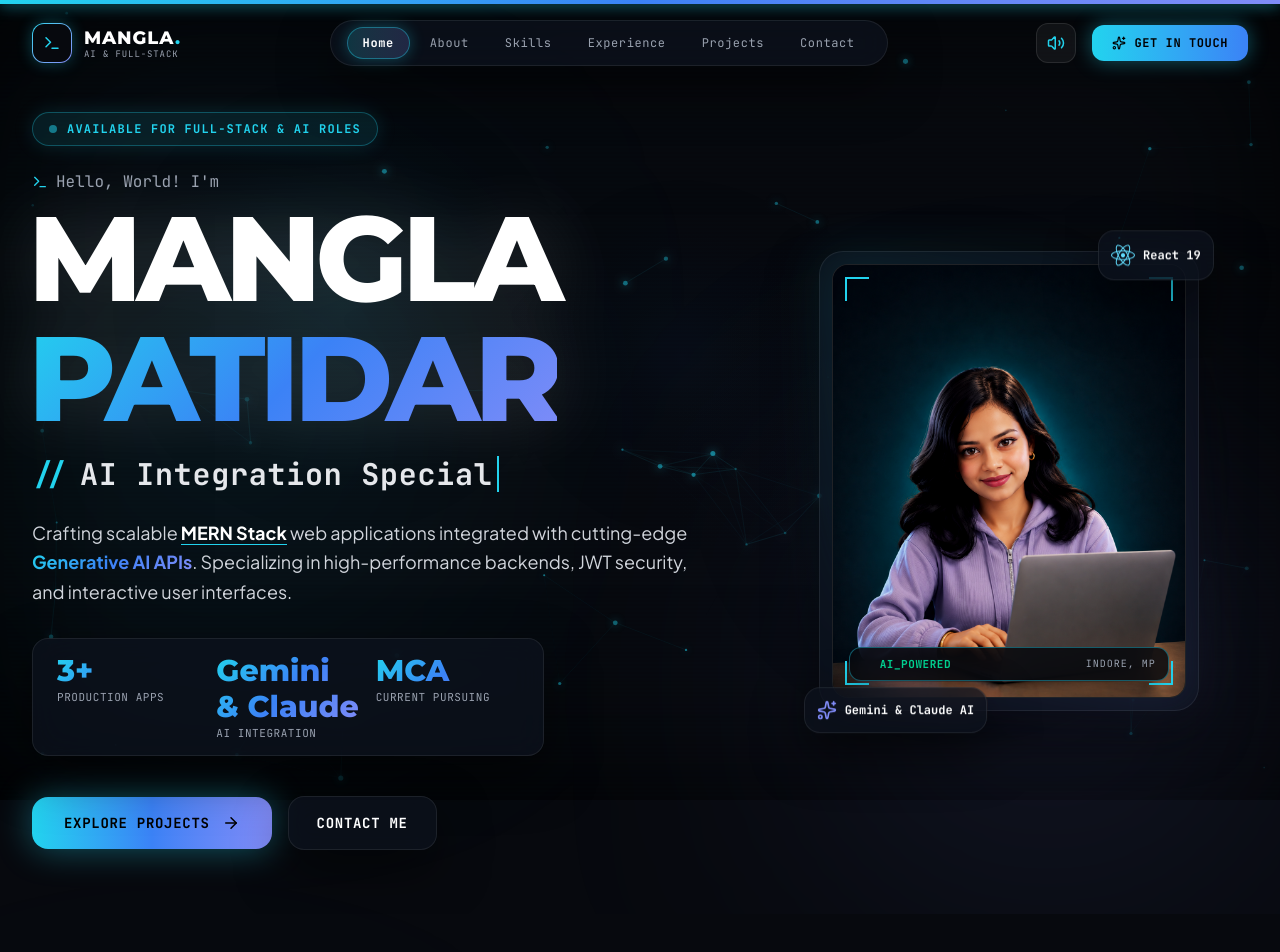
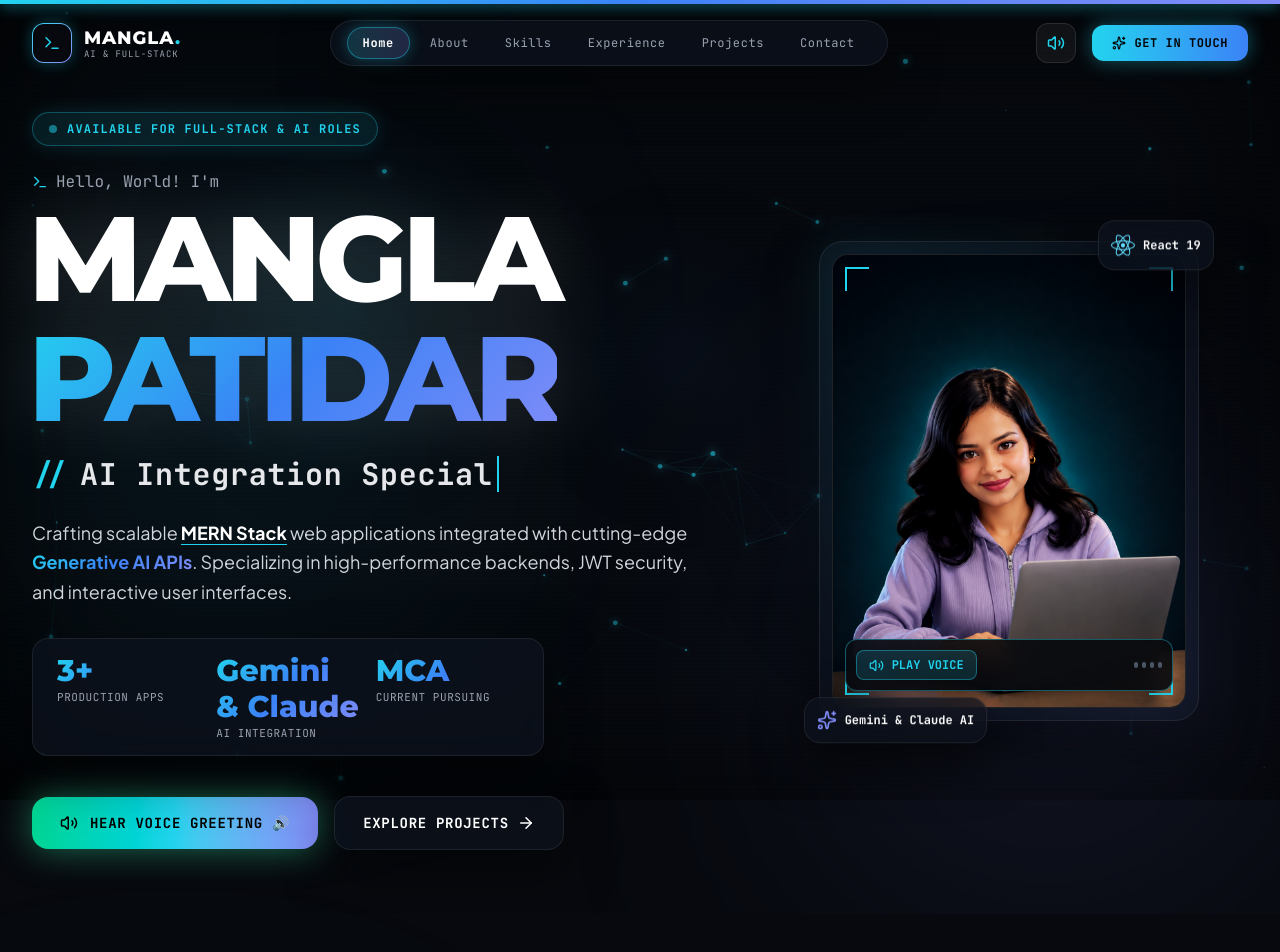
Before and after one commit to manglapatidar/Moni-Portfolio, a React (Vite) app: page / in a window 1280 px wide. Shown: the top 952 px of the page. Built offline with nearby package versions, Linux system fonts and the light colour scheme.

Commit message:
Add Web Speech API voice greeting and animated avatar lip-sync equalizer

```diff
--- a/src/components/Hero.jsx
+++ b/src/components/Hero.jsx
@@ -1,6 +1,6 @@
 import React, { useState, useEffect } from 'react';
-import { motion, useMotionValue, useTransform, useSpring } from 'framer-motion';
-import { ArrowRight, Terminal, Sparkles, Code2, Cpu, Database, CheckCircle2 } from 'lucide-react';
+import { motion, useMotionValue, useTransform, useSpring, AnimatePresence } from 'framer-motion';
+import { ArrowRight, Terminal, Sparkles, Volume2, VolumeX, MessageSquare, Mic } from 'lucide-react';
 import { FaReact, FaNodeJs, FaPython, FaJsSquare } from 'react-icons/fa';
 import { sound } from '../utils/SoundEngine';
 
@@ -44,7 +44,7 @@ const MultiRoleTypewriter = () => {
   );
 };
 
-const TiltProfileCard = () => {
+const TiltProfileCard = ({ isSpeaking, setIsSpeaking, handlePlayVoice }) => {
   const x = useMotionValue(0);
   const y = useMotionValue(0);
 
@@ -70,45 +70,98 @@ const TiltProfileCard = () => {
         style={{ rotateX, rotateY, transformStyle: 'preserve-3d' }}
         onMouseMove={handleMouseMove}
         onMouseLeave={handleMouseLeave}
-        className="relative w-full max-w-[380px] h-[460px] rounded-3xl p-3 glass-panel border border-[var(--color-cyan-accent)]/30 shadow-[0_0_50px_rgba(34,211,238,0.25)] interactive cursor-pointer group"
+        className={`relative w-full max-w-[380px] h-[480px] rounded-3xl p-3 glass-panel border transition-all duration-300 interactive cursor-pointer group ${
+          isSpeaking
+            ? 'border-emerald-400 shadow-[0_0_60px_rgba(52,211,153,0.5)] ring-2 ring-emerald-400/50'
+            : 'border-[var(--color-cyan-accent)]/30 shadow-[0_0_50px_rgba(34,211,238,0.25)]'
+        }`}
       >
         {/* Glow ambient layer */}
-        <div className="absolute inset-0 rounded-3xl bg-gradient-to-br from-[var(--color-cyan-accent)]/20 via-transparent to-[var(--color-violet-accent)]/20 blur-xl opacity-60 group-hover:opacity-100 transition-opacity"></div>
+        <div className={`absolute inset-0 rounded-3xl bg-gradient-to-br transition-all duration-500 blur-xl ${
+          isSpeaking
+            ? 'from-emerald-500/30 via-emerald-400/20 to-[var(--color-cyan-accent)]/30 opacity-100'
+            : 'from-[var(--color-cyan-accent)]/20 via-transparent to-[var(--color-violet-accent)]/20 opacity-60 group-hover:opacity-100'
+        }`}></div>
+
+        {/* Floating Animated Speech Bubble */}
+        <AnimatePresence>
+          {isSpeaking && (
+            <motion.div
+              initial={{ opacity: 0, y: 15, scale: 0.8 }}
+              animate={{ opacity: 1, y: 0, scale: 1 }}
+              exit={{ opacity: 0, y: 10, scale: 0.8 }}
+              className="absolute -top-12 left-1/2 -translate-x-1/2 z-40 bg-[#07090E]/95 border border-emerald-400/60 px-4 py-2 rounded-2xl shadow-[0_0_25px_rgba(52,211,153,0.4)] backdrop-blur-md flex items-center space-x-2 text-xs font-mono text-emerald-300 font-bold whitespace-nowrap"
+            >
+              <Mic size={14} className="text-emerald-400 animate-pulse" />
+              <span>"Hi! Welcome to my portfolio!"</span>
+              <div className="absolute -bottom-2 left-1/2 -translate-x-1/2 w-3 h-3 bg-[#07090E] border-r border-b border-emerald-400/60 rotate-45"></div>
+            </motion.div>
+          )}
+        </AnimatePresence>
 
         {/* Inner Card Frame */}
         <div className="relative w-full h-full rounded-2xl overflow-hidden bg-[#07090E] border border-white/10">
 
-          <img
+          {/* Profile Photo with Lip-Sync Movement */}
+          <motion.img
             src="/Monudii.png"
             alt="Mangla Patidar"
+            animate={isSpeaking ? {
+              scale: [1, 1.03, 1, 1.02, 1],
+              y: [0, -2, 0, -1, 0]
+            } : { scale: 1, y: 0 }}
+            transition={isSpeaking ? { duration: 0.4, repeat: Infinity, ease: "easeInOut" } : { duration: 0.5 }}
             className="w-full h-full object-cover object-bottom filter contrast-[1.05] brightness-95 group-hover:scale-105 transition-transform duration-700"
           />
 
-          {/* Animated Futuristic Hologram Overlay */}
+          {/* Hologram / Laser Scanline */}
           <motion.div
             animate={{ top: ['-20%', '120%'] }}
             transition={{ duration: 3.5, ease: 'linear', repeat: Infinity }}
-            className="absolute left-0 right-0 h-1.5 bg-gradient-to-r from-transparent via-[var(--color-cyan-accent)] to-transparent shadow-[0_0_15px_#22d3ee] z-20 pointer-events-none opacity-80"
+            className={`absolute left-0 right-0 h-1.5 bg-gradient-to-r from-transparent via-[var(--color-cyan-accent)] to-transparent shadow-[0_0_15px_#22d3ee] z-20 pointer-events-none ${
+              isSpeaking ? 'opacity-100 shadow-[0_0_20px_#34d399]' : 'opacity-80'
+            }`}
           />
 
-          {/* Corner Cyber HUD Accents */}
+          {/* Cyber HUD Corner Accents */}
           <div className="absolute top-3 left-3 w-6 h-6 border-t-2 border-l-2 border-[var(--color-cyan-accent)] z-20"></div>
           <div className="absolute top-3 right-3 w-6 h-6 border-t-2 border-r-2 border-[var(--color-cyan-accent)] z-20"></div>
           <div className="absolute bottom-3 left-3 w-6 h-6 border-b-2 border-l-2 border-[var(--color-cyan-accent)] z-20"></div>
           <div className="absolute bottom-3 right-3 w-6 h-6 border-b-2 border-r-2 border-[var(--color-cyan-accent)] z-20"></div>
 
-          {/* Live Status HUD Badge inside image */}
-          <div className="absolute bottom-4 left-4 right-4 bg-[#07090E]/85 backdrop-blur-md border border-[var(--color-cyan-accent)]/40 px-3 py-2 rounded-xl flex items-center justify-between z-20 shadow-lg">
-            <div className="flex items-center space-x-2">
-              <span className="w-2.5 h-2.5 rounded-full bg-emerald-400 animate-ping"></span>
-              <span className="text-[11px] font-mono text-emerald-400 font-bold tracking-wider">AI_POWERED</span>
+          {/* Voice Greeting Action Button & HUD */}
+          <div className="absolute bottom-4 left-3 right-3 bg-[#07090E]/90 backdrop-blur-md border border-[var(--color-cyan-accent)]/40 p-2.5 rounded-xl flex items-center justify-between z-20 shadow-lg">
+
+            <button
+              onClick={handlePlayVoice}
+              onMouseEnter={() => sound.playHover()}
+              className={`flex items-center space-x-2 px-3 py-1.5 rounded-lg font-mono text-xs font-bold transition-all interactive ${
+                isSpeaking
+                  ? 'bg-emerald-500 text-black shadow-[0_0_15px_rgba(52,211,153,0.8)]'
+                  : 'bg-[var(--color-cyan-accent)]/15 text-[var(--color-cyan-accent)] border border-[var(--color-cyan-accent)]/40 hover:bg-[var(--color-cyan-accent)] hover:text-black'
+              }`}
+            >
+              <Volume2 size={15} className={isSpeaking ? 'animate-bounce' : ''} />
+              <span>{isSpeaking ? 'SPEAKING...' : 'PLAY VOICE'}</span>
+            </button>
+
+            {/* Audio Waveform Visualizer */}
+            <div className="flex items-center space-x-1">
+              {[0, 1, 2, 3].map((i) => (
+                <motion.span
+                  key={i}
+                  animate={isSpeaking ? { height: ['4px', '16px', '6px', '18px', '4px'] } : { height: '6px' }}
+                  transition={isSpeaking ? { duration: 0.5, repeat: Infinity, delay: i * 0.1 } : {}}
+                  className={`w-1 rounded-full ${isSpeaking ? 'bg-emerald-400' : 'bg-gray-600'}`}
+                />
+              ))}
             </div>
-            <span className="text-[10px] font-mono text-gray-400 uppercase tracking-widest">INDORE, MP</span>
+
           </div>
 
         </div>
 
-        {/* Floating tech stack pills */}
+        {/* Floating Tech stack pills */}
         <motion.div
           animate={{ y: [0, -10, 0] }}
           transition={{ duration: 4, repeat: Infinity, ease: 'easeInOut' }}
@@ -126,12 +179,42 @@ const TiltProfileCard = () => {
           <Sparkles size={20} className="text-[var(--color-violet-accent)]" />
           <span className="text-xs font-mono font-bold text-white">Gemini & Claude AI</span>
         </motion.div>
+
       </motion.div>
     </div>
   );
 };
 
 const Hero = () => {
+  const [isSpeaking, setIsSpeaking] = useState(false);
+
+  const handlePlayVoice = () => {
+    sound.playClick();
+    if (!('speechSynthesis' in window)) {
+      alert("Browser Speech Synthesis is not supported on this browser.");
+      return;
+    }
+
+    // Cancel ongoing speech
+    window.speechSynthesis.cancel();
+
+    const textToSpeak = "Hi! Welcome to my portfolio!";
+    const utterance = new SpeechSynthesisUtterance(textToSpeak);
+    utterance.rate = 0.95;
+    utterance.pitch = 1.0;
+
+    // Pick English Voice if available
+    const voices = window.speechSynthesis.getVoices();
+    const clearVoice = voices.find(v => v.lang.includes('en') || v.name.includes('Google') || v.name.includes('Natural'));
+    if (clearVoice) utterance.voice = clearVoice;
+
+    utterance.onstart = () => setIsSpeaking(true);
+    utterance.onend = () => setIsSpeaking(false);
+    utterance.onerror = () => setIsSpeaking(false);
+
+    window.speechSynthesis.speak(utterance);
+  };
+
   return (
     <section id="home" className="relative min-h-screen flex items-center pt-28 pb-16 overflow-hidden">
 
@@ -192,35 +275,39 @@ const Hero = () => {
 
           {/* Action CTAs */}
           <div className="flex flex-wrap gap-4 items-center">
+            <button
+              onClick={handlePlayVoice}
+              onMouseEnter={() => sound.playHover()}
+              className="group flex items-center space-x-3 bg-gradient-to-r from-emerald-400 via-[var(--color-cyan-accent)] to-[var(--color-violet-accent)] text-black px-7 py-4 rounded-2xl font-bold font-mono text-xs sm:text-sm tracking-wider uppercase shadow-[0_0_35px_rgba(52,211,153,0.5)] hover:shadow-[0_0_50px_rgba(52,211,153,0.8)] hover:scale-105 transition-all interactive"
+            >
+              <Volume2 size={18} className={isSpeaking ? 'animate-bounce' : ''} />
+              <span>{isSpeaking ? 'Voice Playing...' : 'Hear Voice Greeting 🔊'}</span>
+            </button>
+
             <a
               href="#projects"
               onMouseEnter={() => sound.playHover()}
               onClick={() => sound.playClick()}
-              className="group flex items-center space-x-3 bg-gradient-to-r from-[var(--color-cyan-accent)] via-[var(--color-blue-accent)] to-[var(--color-violet-accent)] text-black px-8 py-4 rounded-2xl font-bold font-mono text-sm tracking-wider uppercase shadow-[0_0_35px_rgba(34,211,238,0.4)] hover:shadow-[0_0_50px_rgba(129,140,248,0.7)] hover:scale-105 transition-all interactive"
+              className="flex items-center space-x-2 px-7 py-4 rounded-2xl border border-white/20 glass-panel hover:bg-white/10 text-white font-mono text-xs sm:text-sm font-semibold tracking-wider uppercase hover:border-[var(--color-cyan-accent)] transition-all interactive"
             >
               <span>Explore Projects</span>
-              <ArrowRight size={18} className="group-hover:translate-x-1.5 transition-transform" />
-            </a>
-
-            <a
-              href="#contact"
-              onMouseEnter={() => sound.playHover()}
-              onClick={() => sound.playClick()}
-              className="flex items-center space-x-2 px-7 py-4 rounded-2xl border border-white/20 glass-panel hover:bg-white/10 text-white font-mono text-sm font-semibold tracking-wider uppercase hover:border-[var(--color-cyan-accent)] transition-all interactive"
-            >
-              <span>Contact Me</span>
+              <ArrowRight size={18} />
             </a>
           </div>
         </motion.div>
 
-        {/* Right Interactive 3D Card Column */}
+        {/* Right Interactive 3D Card Column with Lip-Sync Avatar */}
         <motion.div
           initial={{ opacity: 0, scale: 0.9 }}
           animate={{ opacity: 1, scale: 1 }}
           transition={{ duration: 0.8, delay: 0.2 }}
           className="lg:col-span-5 flex justify-center items-center"
         >
-          <TiltProfileCard />
+          <TiltProfileCard
+            isSpeaking={isSpeaking}
+            setIsSpeaking={setIsSpeaking}
+            handlePlayVoice={handlePlayVoice}
+          />
         </motion.div>
 
       </div>
```
